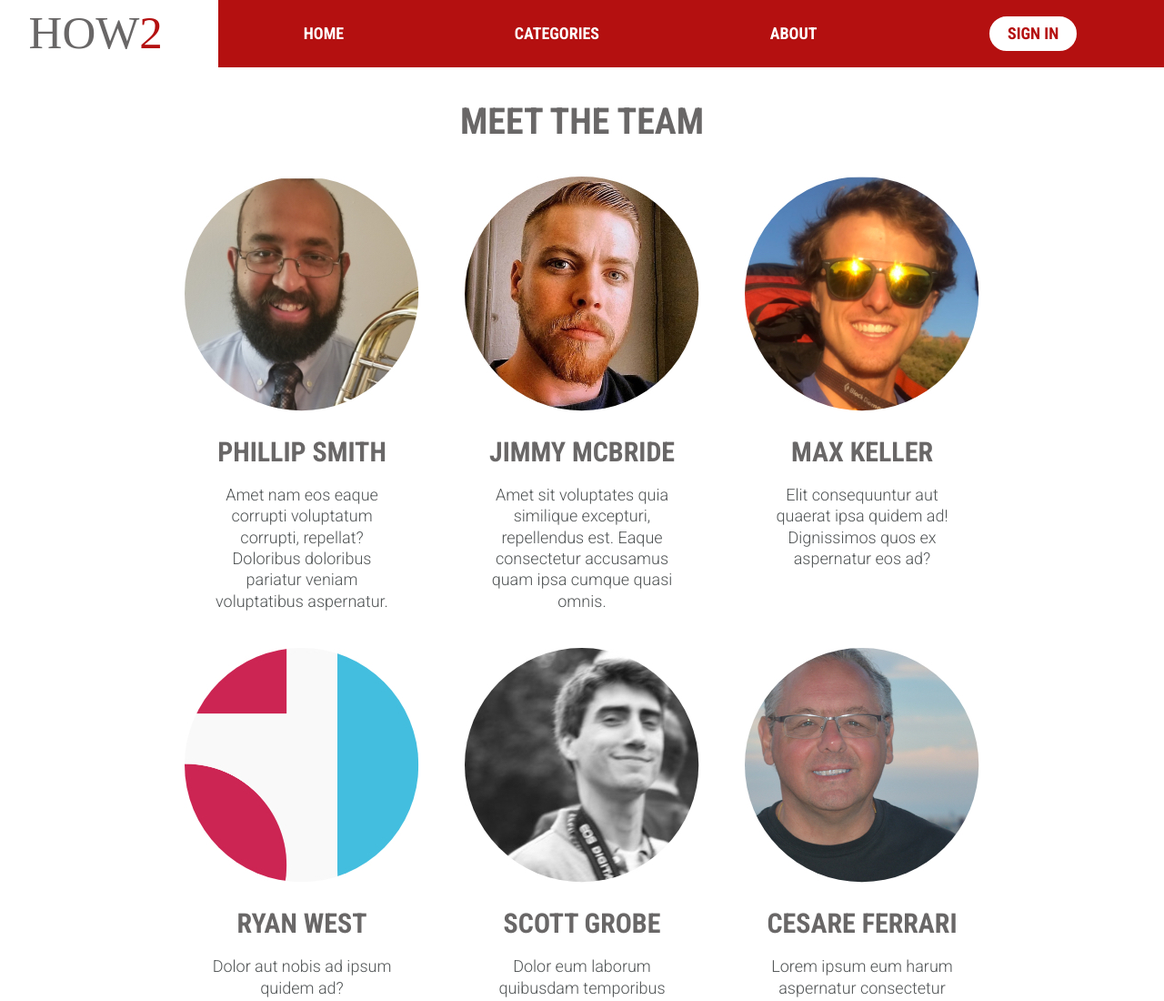
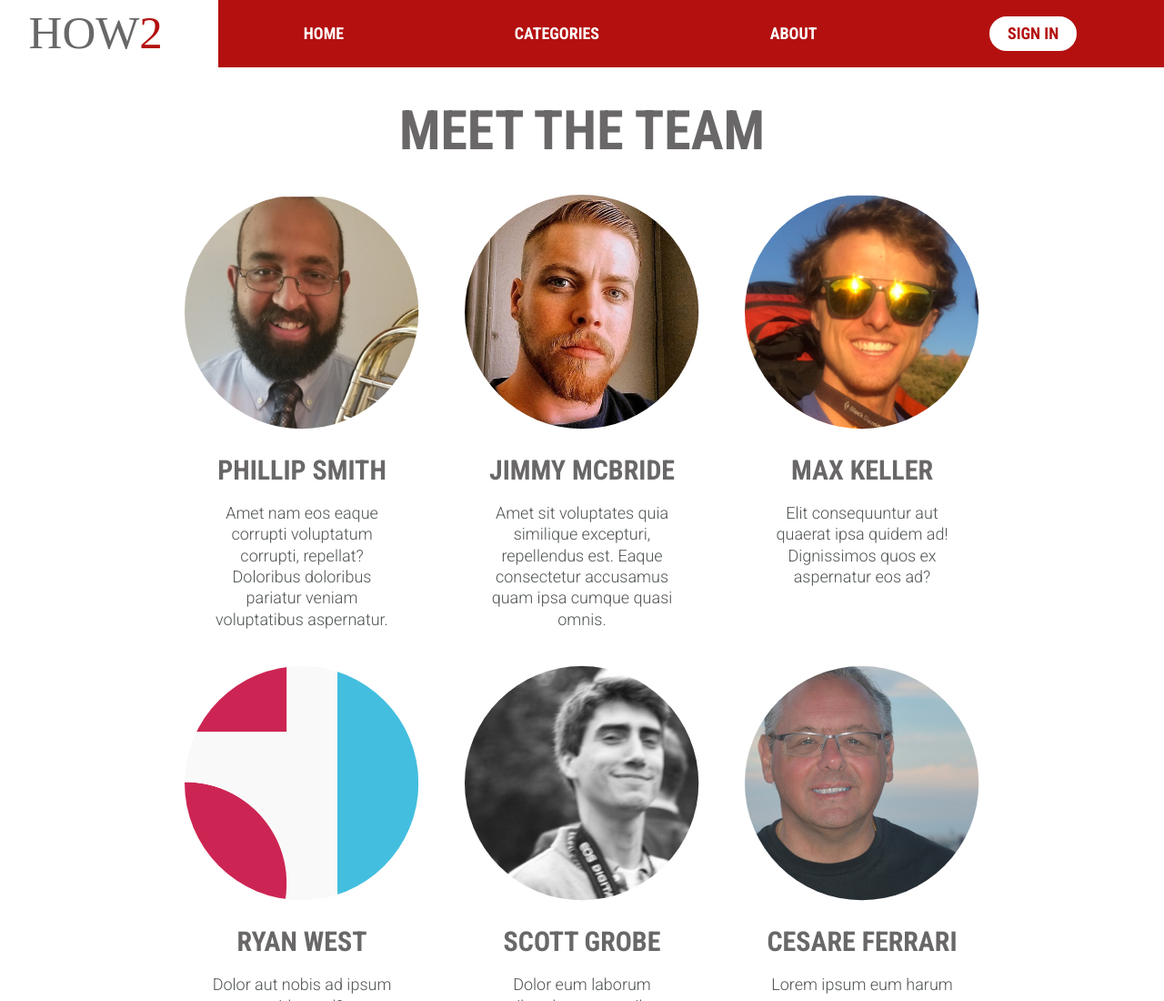
Before and after one commit to howto-pt-042219/howto-pt-UI-cesare, a plain HTML site: page about.html in a window 1280 px wide. Shown: the top 1100 px of the page at 91% size. Drawn offline with Linux system fonts and the light colour scheme.

Commit message:
Larger h1 for desktop

```diff
--- a/less/global.less
+++ b/less/global.less
@@ -13,6 +13,10 @@
     color: @dark-gray;
     text-align: center;
     margin: 40px 0 40px;
+
+    @media @desktop {
+      font-size: 6.0rem;
+    }
   }
 
   @media @desktop {
```
Also changed, not shown: css/styles.css.
